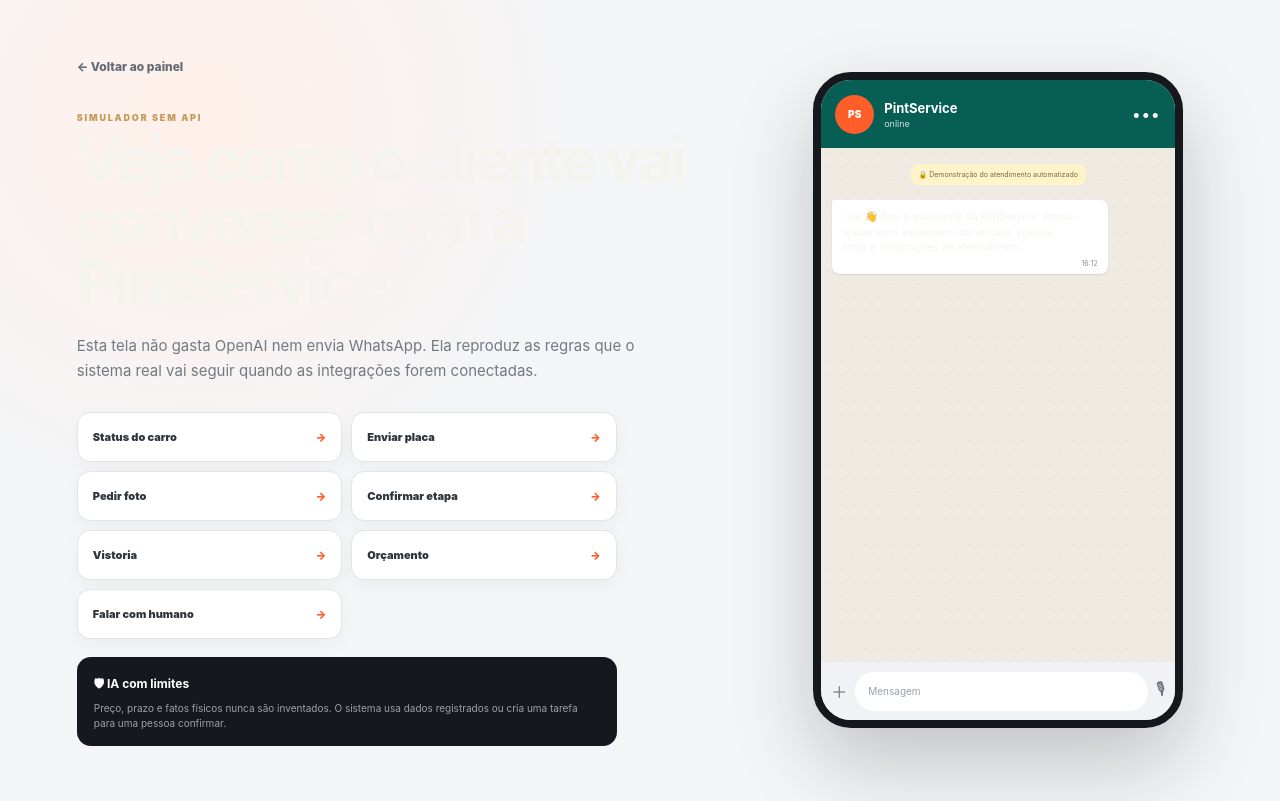
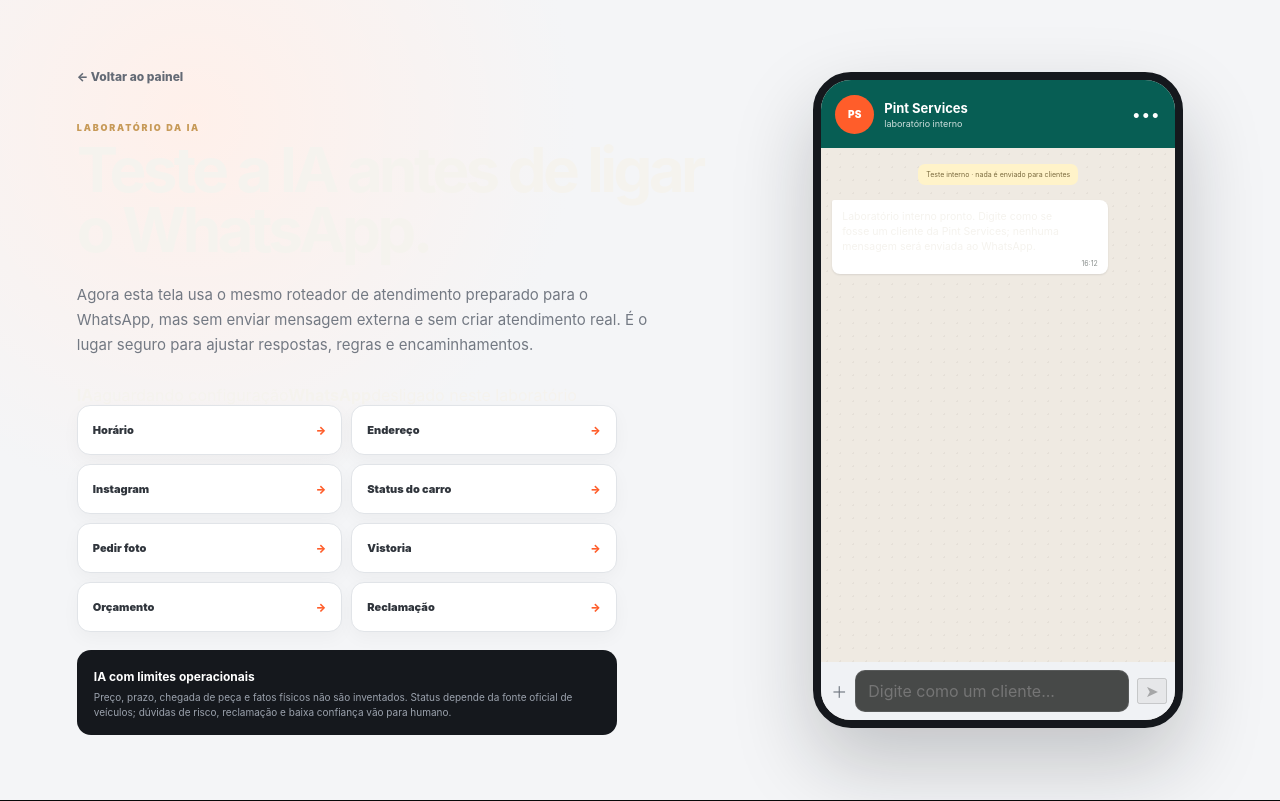
Before and after one commit to leleca7/PintService, a Next.js app: page /simulador in a window 1280 px wide. Built offline with nearby package versions, Linux system fonts and the light colour scheme.

Commit message:
feat: transforma simulador em laboratorio da IA real

```diff
--- a/app/simulador/page.tsx
+++ b/app/simulador/page.tsx
@@ -1,49 +1,146 @@
 'use client';
 
-import { useState } from 'react';
+import { FormEvent, useMemo, useState } from 'react';
 
-type Message = { from: 'cliente' | 'bot'; text: string };
+type Message = { from: 'cliente' | 'bot'; text: string; meta?: string };
+type LabResponse = {
+  reply?: string;
+  error?: string;
+  model?: string;
+  vehicleSourceConnected?: boolean;
+  plan?: {
+    intent: string;
+    action: string;
+    priority: string;
+    needsHuman: boolean;
+    confidence: number;
+    plate: string;
+    reason: string;
+  };
+};
 
 const scenarios = [
-  { label: 'Status do carro', text: 'Oi, queria saber como está meu carro', reply: 'Claro 😊 Pode me informar a placa do veículo?' },
-  { label: 'Enviar placa', text: 'ABC1D23', reply: 'Seu Toyota Corolla (ABC1D23) está registrado na etapa de Pintura. Essa informação vem do sistema; se você precisar de uma confirmação física de agora, eu posso pedir para a equipe verificar.' },
-  { label: 'Pedir foto', text: 'Consegue me mandar uma foto dele?', reply: 'Vou pedir uma foto atual do ABC1D23 para a equipe. Criei uma tarefa específica e, quando o funcionário confirmar a foto, eu continuo com você automaticamente por aqui.' },
-  { label: 'Confirmar etapa', text: 'Ele já entrou na cabine de pintura agora?', reply: 'Essa informação precisa de confirmação física. Já deixei uma verificação para o setor responsável e te aviso por aqui assim que a equipe confirmar.' },
-  { label: 'Vistoria', text: 'Precisa marcar vistoria da seguradora?', reply: 'Para vistorias de seguradoras e associações, não é necessário agendamento. O atendimento é por ordem de chegada, das 8h às 16h.' },
-  { label: 'Orçamento', text: 'Quanto fica para pintar a lateral?', reply: 'O valor depende da avaliação do veículo e do serviço. Registrei seu pedido para uma pessoa da oficina continuar com você por aqui.' },
-  { label: 'Falar com humano', text: 'Quero falar com uma pessoa sobre o prazo', reply: 'Entendi. Encaminhei sua mensagem para o atendimento humano e as respostas automáticas ficam pausadas enquanto uma pessoa assume.' },
+  { label: 'Horário', text: 'Qual é o horário de funcionamento?' },
+  { label: 'Endereço', text: 'Onde fica a Pint Services?' },
+  { label: 'Instagram', text: 'Qual é o Instagram de vocês?' },
+  { label: 'Status do carro', text: 'Oi, queria saber como está meu carro' },
+  { label: 'Pedir foto', text: 'Consegue me mandar uma foto atual do carro?' },
+  { label: 'Vistoria', text: 'Precisa marcar vistoria da seguradora?' },
+  { label: 'Orçamento', text: 'Quanto fica para pintar a lateral?' },
+  { label: 'Reclamação', text: 'Estou esperando há dias e quero falar com o gerente sobre o prazo' },
 ];
 
 export default function SimulatorPage() {
   const [messages, setMessages] = useState<Message[]>([
-    { from: 'bot', text: 'Olá! 👋 Sou o assistente da PintService. Posso ajudar com andamento do veículo, vistoria, fotos e solicitações de atendimento.' },
+    { from: 'bot', text: 'Laboratório interno pronto. Digite como se fosse um cliente da Pint Services; nenhuma mensagem será enviada ao WhatsApp.' },
   ]);
+  const [input, setInput] = useState('');
+  const [loading, setLoading] = useState(false);
+  const [plateContext, setPlateContext] = useState('');
+  const [lastPlan, setLastPlan] = useState<LabResponse['plan']>();
+  const [model, setModel] = useState('');
 
-  function runScenario(index: number) {
-    const scenario = scenarios[index];
-    setMessages((current) => [...current, { from: 'cliente', text: scenario.text }, { from: 'bot', text: scenario.reply }]);
+  const history = useMemo(() => messages.slice(-10).map((message) => ({
+    origem: message.from,
+    mensagem: message.text,
+  })), [messages]);
+
+  async function sendMessage(text: string) {
+    const clean = text.trim();
+    if (!clean || loading) return;
+
+    setLoading(true);
+    setInput('');
+    setMessages((current) => [...current, { from: 'cliente', text: clean }]);
+
+    try {
+      const response = await fetch('/api/simulador/ia', {
+        method: 'POST',
+        headers: { 'Content-Type': 'application/json' },
+        body: JSON.stringify({ message: clean, history, plateContext }),
+      });
+      const data = await response.json() as LabResponse;
+      if (!response.ok) throw new Error(data.error || 'Falha ao consultar a IA.');
+
+      if (data.plan?.plate) setPlateContext(data.plan.plate);
+      setLastPlan(data.plan);
+      setModel(data.model || '');
+      setMessages((current) => [...current, {
+        from: 'bot',
+        text: data.reply || 'A IA não retornou uma resposta.',
+        meta: data.plan ? `${data.plan.action} · ${Math.round(data.plan.confidence * 100)}%` : undefined,
+      }]);
+    } catch (error: any) {
+      setMessages((current) => [...current, {
+        from: 'bot',
+        text: error?.message || 'Não foi possível executar o teste.',
+        meta: 'configuração necessária',
+      }]);
+    } finally {
+      setLoading(false);
+    }
+  }
+
+  function submit(event: FormEvent) {
+    event.preventDefault();
+    void sendMessage(input);
   }
 
   return (
     <main className="sim-page">
       <section className="sim-copy">
         <a className="back-link" href="/">← Voltar ao painel</a>
-        <p className="eyebrow">SIMULADOR SEM API</p>
-        <h1>Veja como o cliente vai conversar com a PintService.</h1>
-        <p>Esta tela não gasta OpenAI nem envia WhatsApp. Ela reproduz as regras que o sistema real vai seguir quando as integrações forem conectadas.</p>
+        <p className="eyebrow">LABORATÓRIO DA IA</p>
+        <h1>Teste a IA antes de ligar o WhatsApp.</h1>
+        <p>Agora esta tela usa o mesmo roteador de atendimento preparado para o WhatsApp, mas sem enviar mensagem externa e sem criar atendimento real. É o lugar seguro para ajustar respostas, regras e encaminhamentos.</p>
+
+        <div className="lab-state-row">
+          <span className="lab-state"><b>IA</b>{model ? `modelo ${model}` : 'aguardando configuração'}</span>
+          <span className="lab-state"><b>WhatsApp</b>desligado neste laboratório</span>
+        </div>
+
         <div className="scenario-grid">
-          {scenarios.map((scenario, index) => <button key={scenario.label} onClick={() => runScenario(index)}>{scenario.label}<span>→</span></button>)}
+          {scenarios.map((scenario) => (
+            <button key={scenario.label} disabled={loading} onClick={() => void sendMessage(scenario.text)}>
+              {scenario.label}<span>→</span>
+            </button>
+          ))}
         </div>
-        <div className="guardrail-card"><strong>🛡 IA com limites</strong><p>Preço, prazo e fatos físicos nunca são inventados. O sistema usa dados registrados ou cria uma tarefa para uma pessoa confirmar.</p></div>
+
+        <div className="guardrail-card">
+          <strong>IA com limites operacionais</strong>
+          <p>Preço, prazo, chegada de peça e fatos físicos não são inventados. Status depende da fonte oficial de veículos; dúvidas de risco, reclamação e baixa confiança vão para humano.</p>
+        </div>
+
+        {lastPlan && (
+          <div className="decision-card">
+            <div><small>ação</small><strong>{lastPlan.action}</strong></div>
+            <div><small>intenção</small><strong>{lastPlan.intent}</strong></div>
+            <div><small>prioridade</small><strong>{lastPlan.priority}</strong></div>
+            <div><small>confiança</small><strong>{Math.round(lastPlan.confidence * 100)}%</strong></div>
+            <p>{lastPlan.needsHuman ? 'Encaminhamento humano recomendado pela IA.' : 'A IA pode seguir dentro das regras atuais.'}</p>
+          </div>
+        )}
       </section>
 
-      <section className="phone-shell" aria-label="Simulação de conversa no WhatsApp">
-        <div className="phone-top"><div className="phone-avatar">PS</div><div><strong>PintService</strong><span>online</span></div><b>•••</b></div>
+      <section className="phone-shell" aria-label="Laboratório de conversa da IA">
+        <div className="phone-top"><div className="phone-avatar">PS</div><div><strong>Pint Services</strong><span>laboratório interno</span></div><b>•••</b></div>
         <div className="phone-chat">
-          <div className="encryption">🔒 Demonstração do atendimento automatizado</div>
-          {messages.map((message, index) => <div key={`${message.from}-${index}`} className={`bubble ${message.from}`}><p>{message.text}</p><small>{new Date().toLocaleTimeString('pt-BR', { hour: '2-digit', minute: '2-digit' })}{message.from === 'cliente' ? ' ✓✓' : ''}</small></div>)}
+          <div className="encryption">Teste interno · nada é enviado para clientes</div>
+          {messages.map((message, index) => (
+            <div key={`${message.from}-${index}`} className={`bubble ${message.from}`}>
+              <p>{message.text}</p>
+              {message.meta && <em>{message.meta}</em>}
+              <small>{new Date().toLocaleTimeString('pt-BR', { hour: '2-digit', minute: '2-digit' })}{message.from === 'cliente' ? ' ✓✓' : ''}</small>
+            </div>
+          ))}
+          {loading && <div className="bubble bot thinking"><p>IA analisando intenção e regras...</p></div>}
         </div>
-        <div className="phone-input"><span>＋</span><div>Mensagem</div><span>🎙</span></div>
+        <form className="phone-input" onSubmit={submit}>
+          <span>＋</span>
+          <input value={input} onChange={(event) => setInput(event.target.value)} placeholder="Digite como um cliente..." disabled={loading} />
+          <button type="submit" disabled={loading || !input.trim()} aria-label="Enviar teste">➤</button>
+        </form>
       </section>
     </main>
   );
```
